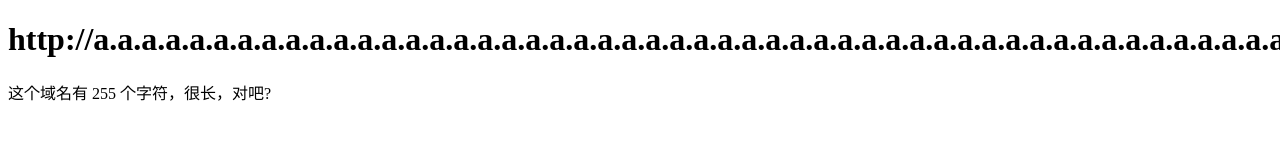
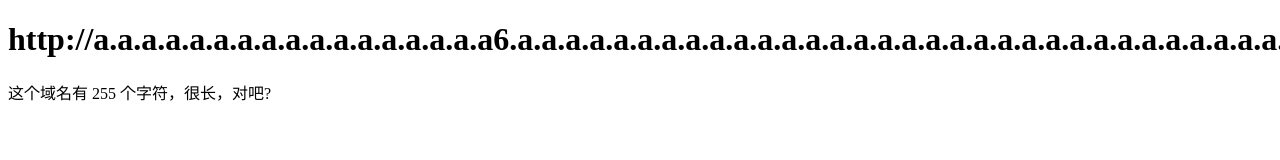
Before and after one commit to admincmd-a/-.xyz, a plain HTML site: page index.html in a window 1280 px wide. Shown: the top 160 px of the page. Drawn offline with Linux system fonts and the light colour scheme.

Commit message:
Update index.html

```diff
--- a/index.html
+++ b/index.html
@@ -5,7 +5,7 @@
     <meta http-equiv="Content-Type" content="text/html; charset=UTF-8">
 </head>
 <body>
-    <h1 id="amls" class="amls">http://a.a.a.a.a.a.a.a.a.a.a.a.a.a.a.a.a.a.a.a.a.a.a.a.a.a.a.a.a.a.a.a.a.a.a.a.a.a.a.a.a.a.a.a.a.a.a.a.a.a.a.a.a.a.a.a.a.a.a.a.a.a.a.a.a.a.a.a.a.a.a.a.a.a.a.a.a.a.a.a.a.a.a.a.a.a.a.a.a.a.a.a.a.a.a.a.a.a.a.a.a.a.a.a.a.a.admincmd.xyz/</h1>
+    <h1 id="amls" class="amls">http://a.a.a.a.a.a.a.a.a.a.a.a.a.a.a.a.a6.a.a.a.a.a.a.a.a.a.a.a.a.a.a.a.a.a.a.a.a.a.a.a.a.a.a.a.a.a.a.a.a.a.a.a.a.a.a.a.a.a.a.a.a.a.a.a.a.a.a.a.a.a.a.a.a.a.a.a.a.a.a.a.a.a.a.a.a.a.a.a.a.a.a.a.a.a.a.a.a.a.a.a.a.a.a.a.a.admincmd.xyz/</h1>
     <p id="amls" class="amls">这个域名有 255 个字符，很长，对吧?</p>
     <style>
 
```
